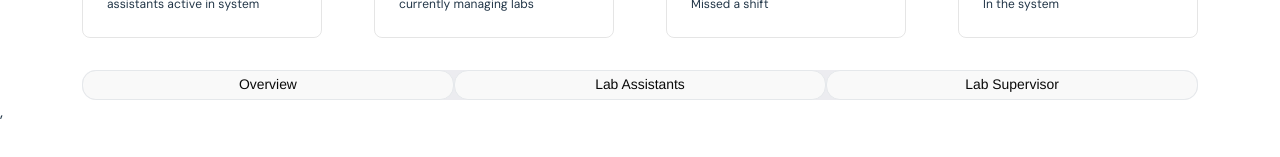
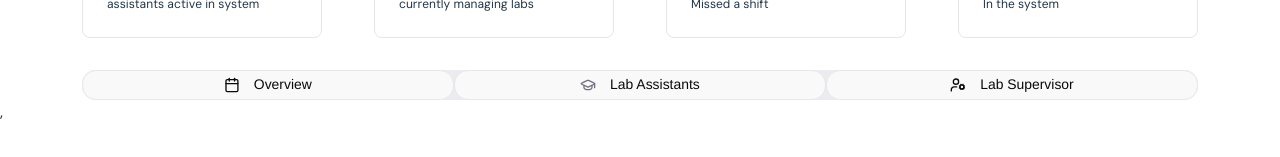
Before and after one commit to mothibimalebana/lab-work-planner, a React (Vite) app: page /dashboard in a window 1280 px wide. Shown: the part 279-436 px from the top of the page. Built offline with nearby package versions, Linux system fonts and the light colour scheme.

Commit message:
chore: added types for the button carousel

```diff
--- a/src/pages/Dashboard.tsx
+++ b/src/pages/Dashboard.tsx
@@ -1,7 +1,10 @@
-import student from "../assets/svg/student.svg"
 import exclamation from "../assets/svg/exclamation.svg"
 import up from "../assets/svg/up.svg"
 import people from "../assets/svg/people.svg"
+import student from "../assets/svg/student.svg"
+import overview from "../assets/svg/overview.svg"
+import supervisor from "../assets/svg/supervisor.svg"
+
 import type { DashboardMode, DashboardProps } from '../../types/student'
 import { useState } from "react"
 
@@ -9,7 +12,7 @@ import { useState } from "react"
 /**
  * Card component, takes input of assisntant info and returns a card component with active, inactive and total number of employees.
  */
-function Card( {activeAssistants = 3, activeSupervisors = 1, inactiveEmployees = 31, totalEmployees = 35}:DashboardProps ){
+function Card( {activeAssistants = 3, activeSupervisors = 1, inactiveEmployees = 31, totalEmployees = 35} ){
     return(
         <div className="cards flex justify-between">
                 {/**Active Lab Assistants */}
@@ -70,15 +73,15 @@ function ButtonCarousel( { mode = 'overview' }: {mode: DashboardMode} ){
     const switchToSupervisor = () => { setActive("supervisors")};
     return(
         <div className="buttonCarousel rounded-[0.86988rem]! mt-8 flex items-center justify-between font-[Arimo] text-[#0A0A0A] text-[0.86988rem] w-full bg-[#ECECF0]">
-            <button onClick={switchToOverview} className={active === 'overview' ? 'flex justify-center items-center  w-[26.38638rem]  px-[0.27913rem_9.6805rem_0.3305rem_9.21825rem] h-[1.85969rem]! text-[0.86988rem] text-[#0A0A0A] font-Arimo bg-[#FFFFFF] rounded-[0.86988rem]!' : 'w-[26.38638rem] h-[1.85969rem]! flex justify-center items-center px-[0.27913rem_9.6805rem_0.3305rem_9.21825rem] bg-[#ECECF0] rounded-[0.86988rem]!'}>Overview</button>
-            <button onClick={switchToAssistant} className={active === 'assistants' ? 'flex justify-center items-center  w-[26.38638rem]  px-[0.27913rem_9.6805rem_0.3305rem_9.21825rem] h-[1.85969rem]! text-[0.86988rem] text-[#0A0A0A] font-Arimo bg-[#FFFFFF] rounded-[0.86988rem]!' : 'w-[26.38638rem] h-[1.85969rem]! flex justify-center items-center px-[0.27913rem_9.6805rem_0.3305rem_9.21825rem] bg-[#ECECF0] rounded-[0.86988rem]!'}>Lab Assistants</button>
-            <button onClick={switchToSupervisor} className={active === 'supervisors' ? 'flex justify-center items-center  w-[26.38638rem]  px-[0.27913rem_9.6805rem_0.3305rem_9.21825rem] h-[1.85969rem]! text-[0.86988rem] text-[#0A0A0A] font-Arimo bg-[#FFFFFF] rounded-[0.86988rem]!' : 'w-[26.38638rem] h-[1.85969rem]! flex justify-center items-center px-[0.27913rem_9.6805rem_0.3305rem_9.21825rem] bg-[#ECECF0] rounded-[0.86988rem]!'}>Lab Supervisor</button>
+            <button onClick={switchToOverview} className={active === 'overview' ? 'flex justify-center items-center gap-[0.87rem] w-[26.38638rem] px-[0.27913rem_9.6805rem_0.3305rem_9.21825rem] h-[1.85969rem]! text-[0.86988rem] text-[#0A0A0A] font-Arimo bg-[#FFFFFF] rounded-[0.86988rem]!' : 'w-[26.38638rem] h-[1.85969rem]! flex justify-center items-center gap-[0.87rem] px-[0.27913rem_9.6805rem_0.3305rem_9.21825rem] bg-[#ECECF0] rounded-[0.86988rem]!'}><img src={overview} className="h-[0.99319rem]! w-[0.99319rem]!" alt="overview page" /> <p>Overview</p></button>
+            <button onClick={switchToAssistant} className={active === 'assistants' ? 'flex justify-center items-center gap-[0.87rem] w-[26.38638rem] px-[0.27913rem_9.6805rem_0.3305rem_9.21825rem] h-[1.85969rem]! text-[0.86988rem] text-[#0A0A0A] font-Arimo bg-[#FFFFFF] rounded-[0.86988rem]!' : 'w-[26.38638rem] h-[1.85969rem]! flex justify-center items-center gap-[0.87rem] px-[0.27913rem_9.6805rem_0.3305rem_9.21825rem] bg-[#ECECF0] rounded-[0.86988rem]!'}><img src={student} className="h-[0.99319rem]! w-[0.99319rem]!" alt="student page" /><p>Lab Assistants</p></button>
+            <button onClick={switchToSupervisor} className={active === 'supervisors' ? 'flex justify-center items-center gap-[0.87rem] w-[26.38638rem] px-[0.27913rem_9.6805rem_0.3305rem_9.21825rem] h-[1.85969rem]! text-[0.86988rem] text-[#0A0A0A] font-Arimo bg-[#FFFFFF] rounded-[0.86988rem]!' : 'w-[26.38638rem] h-[1.85969rem]! flex justify-center items-center gap-[0.87rem] px-[0.27913rem_9.6805rem_0.3305rem_9.21825rem] bg-[#ECECF0] rounded-[0.86988rem]!'}><img src={supervisor} className="h-[0.99319rem]! w-[0.99319rem]!" alt="" /><p>Lab Supervisor</p></button>
         </div>
     )
 }
 
 
-function Dashboard( {activeAssistants = 3, activeSupervisors = 1, inactiveEmployees = 31, totalEmployees = 35}:DashboardProps )  {
+function Dashboard( {activeAssistants = 3, activeSupervisors = 1, inactiveEmployees = 31, totalEmployees = 35, dashboardMode = 'overview'}:DashboardProps )  {
 
     return(
         <div className="dashboard px-[5.12rem] w-full mt-14">
--- a/types/student.ts
+++ b/types/student.ts
@@ -3,6 +3,7 @@ export type DashboardProps = {
     activeSupervisors?: number;
     inactiveEmployees?:  number;
     totalEmployees?: number;
+    dashboardMode: 'overview'
 };
 
 export type DashboardMode = "overview" | "assistants" | "supervisors";
```
Also changed, not shown: src/assets/svg/supervisor.svg (added).
